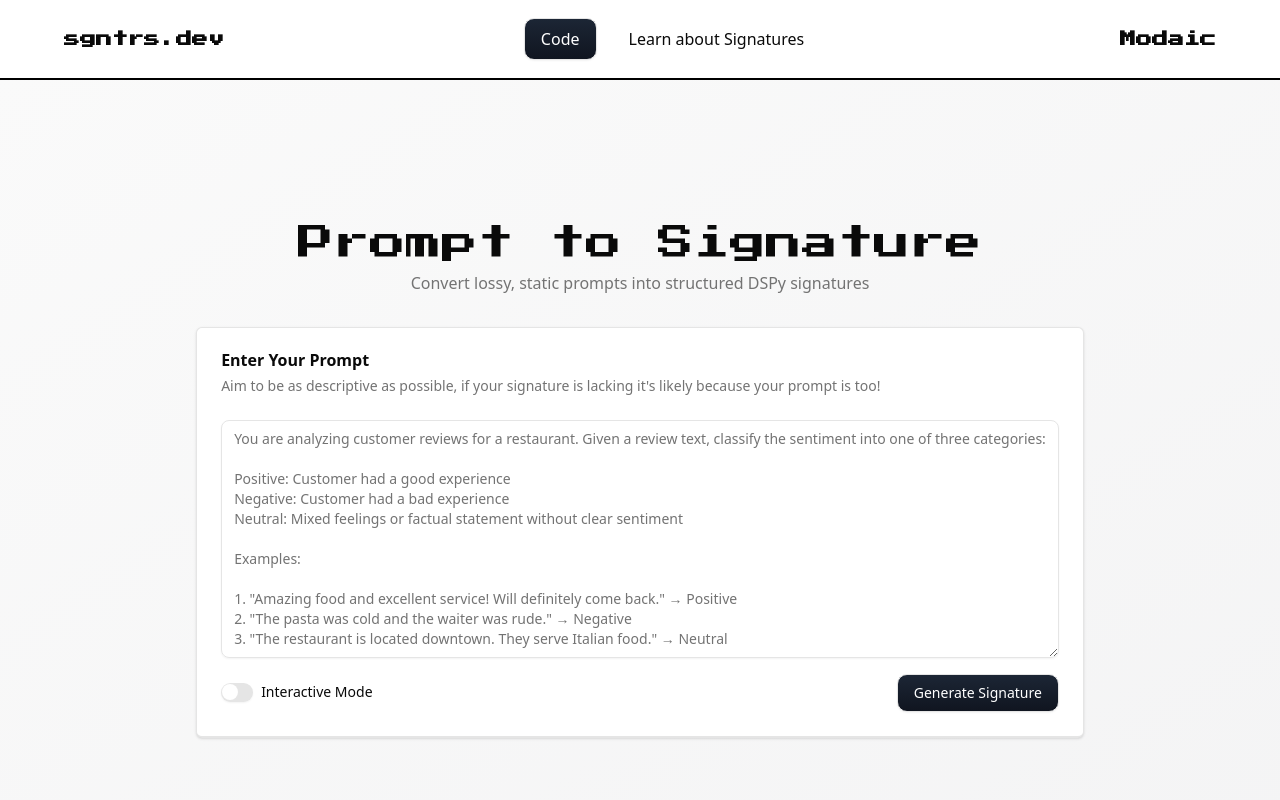
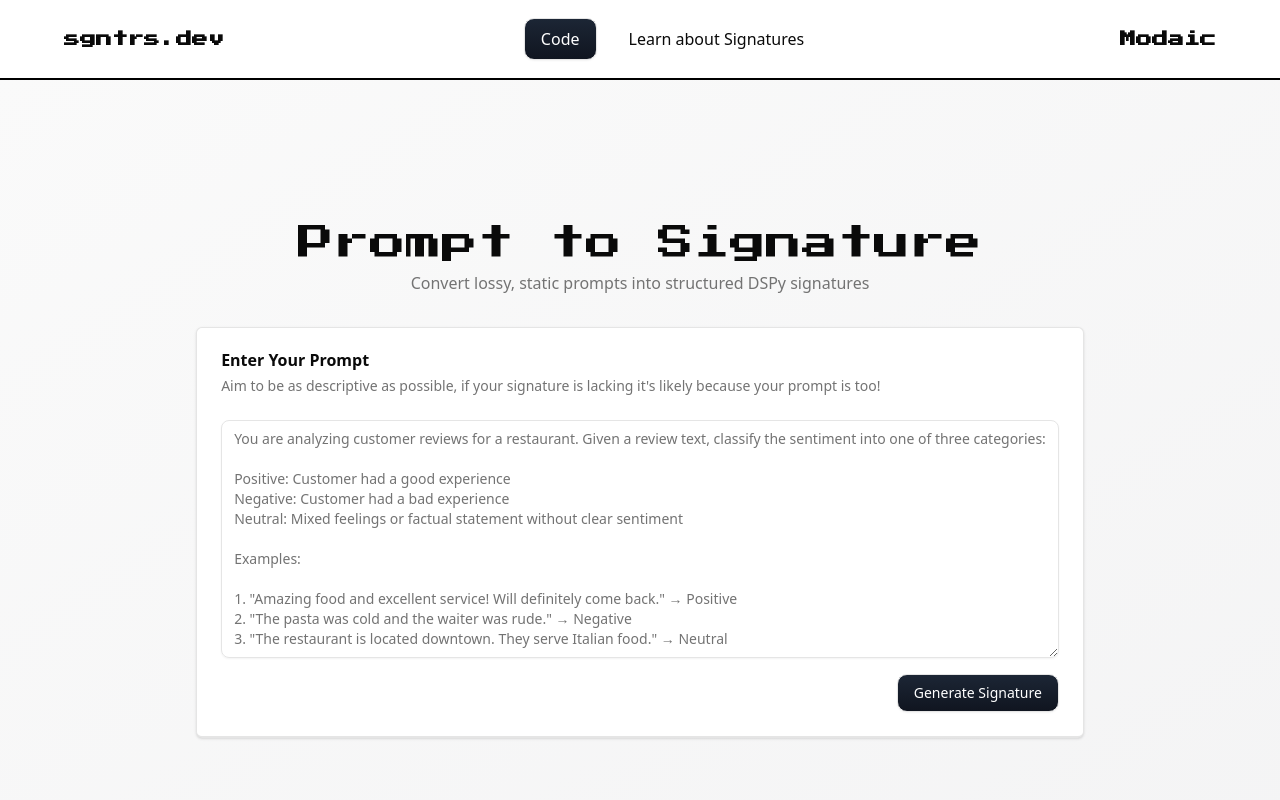
Before and after one commit to Fadeleke57/prompt-to-signature-modaic, a Next.js app in the folder client/: page / in a window 1280 px wide. Shown: the top 800 px of the page. Built offline with nearby package versions, Linux system fonts and the light colour scheme; no server answers.

Commit message:
remove non working system

```diff
--- a/client/app/layout.tsx
+++ b/client/app/layout.tsx
@@ -4,8 +4,8 @@ import { fontGrotesk, fontPressStart2P, fontWorkSans } from "@/lib/fonts";
 import "./globals.css";
 
 export const metadata: Metadata = {
-  title: "Prompt to Signature",
-  description: "Convert natural language prompts into function signatures using AI",
+  title: "Prompt to Signature - Powered by Modaic",
+  description: "Convert prompts into signatures using DSPy",
 };
 
 export default function RootLayout({
--- a/client/app/page.tsx
+++ b/client/app/page.tsx
@@ -143,8 +143,8 @@ export default function Home() {
                 className="min-h-32 max-h-64"
               />
 
-              <div className="flex items-center justify-between">
-                <div className="flex items-center gap-2">
+              <div className="flex items-center justify-end">
+                {/*<div className="flex items-center gap-2">
                   <Switch
                     id="refine"
                     checked={refine}
@@ -156,7 +156,7 @@ export default function Home() {
                   >
                     Interactive Mode
                   </label>
-                </div>
+                </div>*/}
 
                 <Button
                   onClick={handleSubmit}
```
Also changed, not shown: 1 other file (tests, documents, lock files or other folders).
